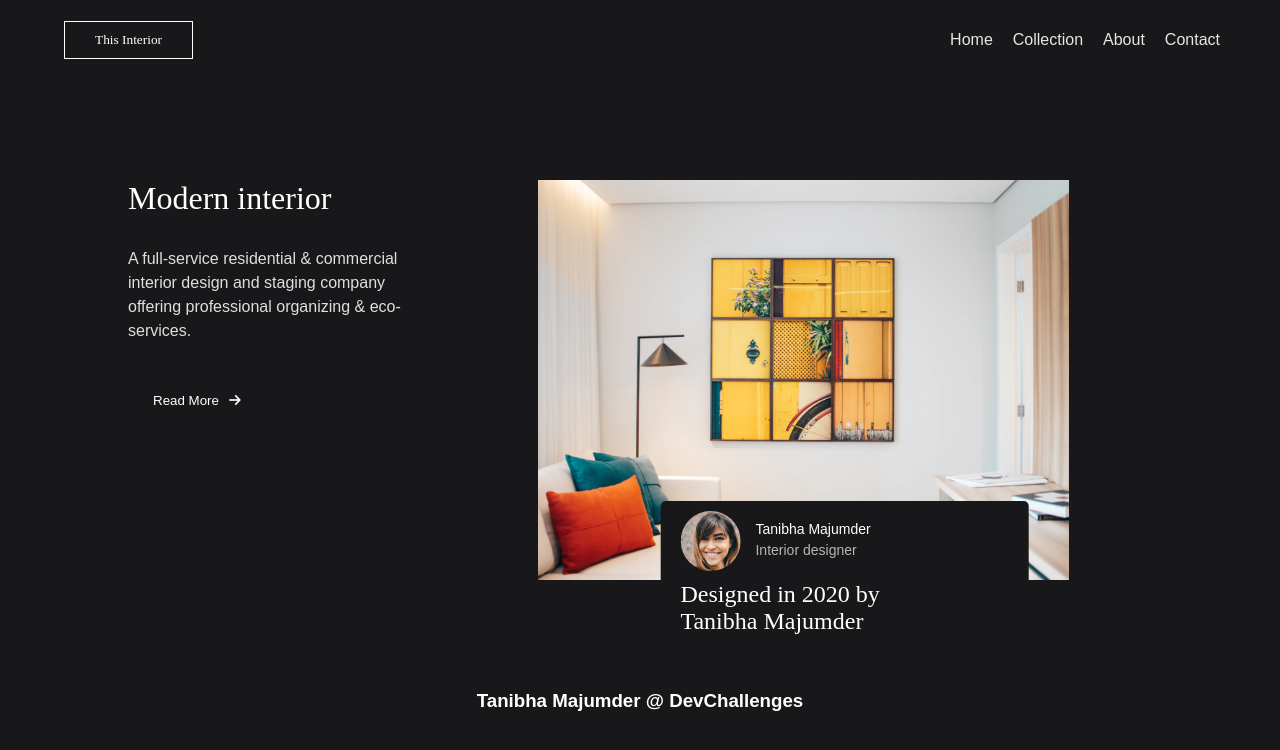
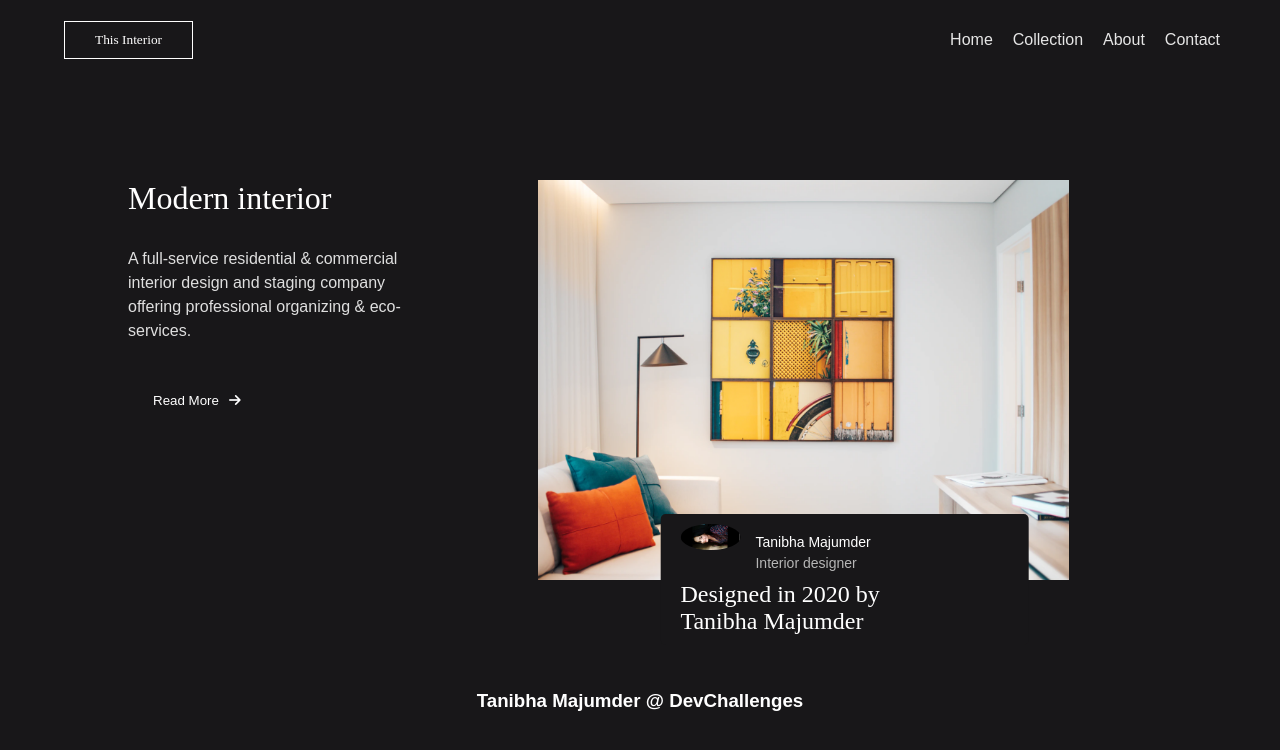
Before and after one commit to tanibha1/morden-interior, a plain HTML site: page index.html in a window 1280 px wide. Drawn offline with Linux system fonts and the light colour scheme.

Commit message:
Update image source for person

```diff
--- a/index.html
+++ b/index.html
@@ -44,7 +44,7 @@
             <img src="./photo1.png" alt="Interior Design" class="interior-design-img">
             <div id="person-comment">
                 <div id="header-person-comment">
-                    <img src="./photo2.png" class="person-img" alt="Girl Image">
+                    <img src="./WhatsApp%20Image%202022-06-02%20at%2012.42.04%20AM.jpeg" class="person-img" alt="Girl Image">
                     <div id="text">
                         <p class="person-name-comment">
                             Tanibha Majumder
```
